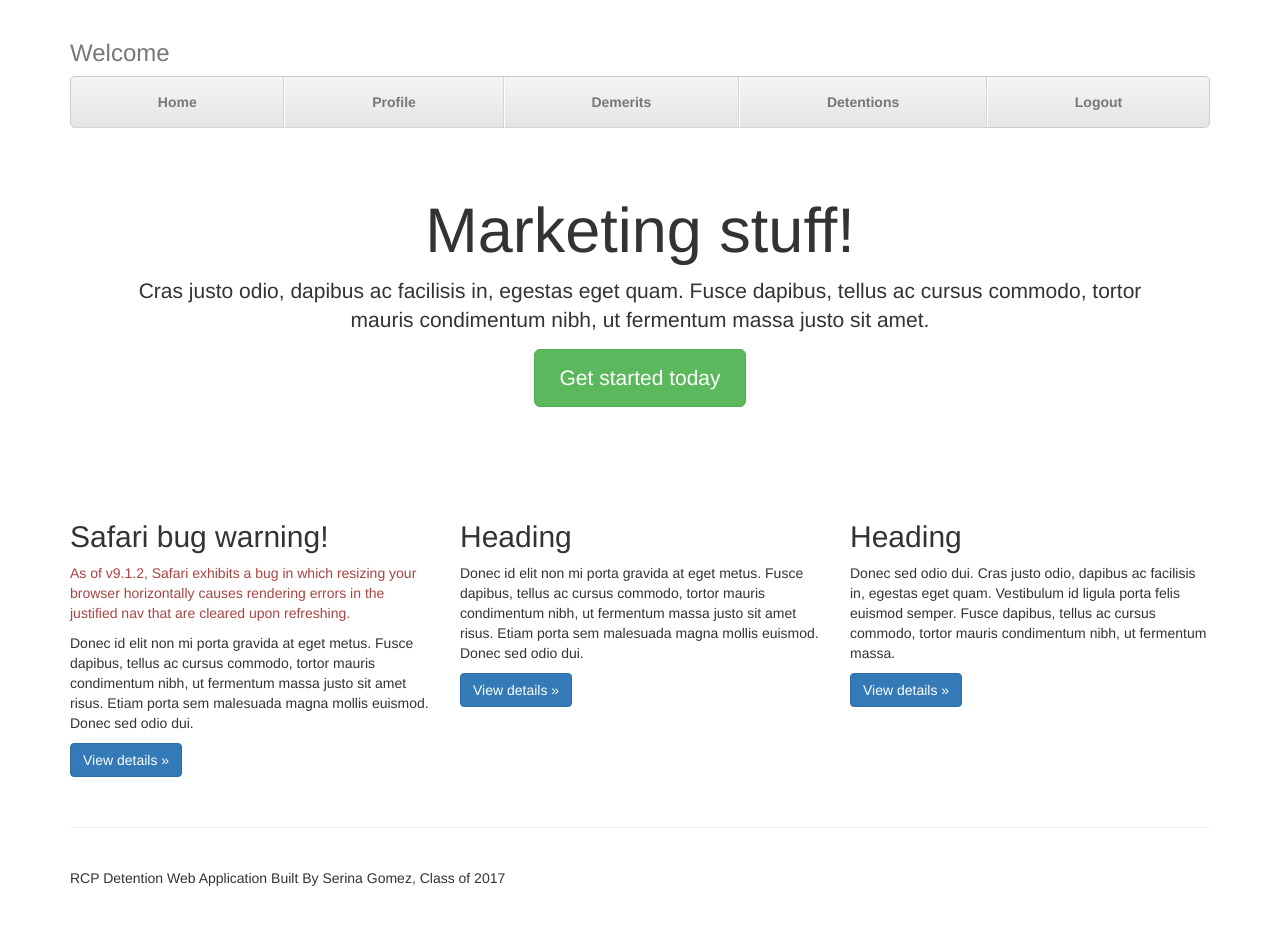
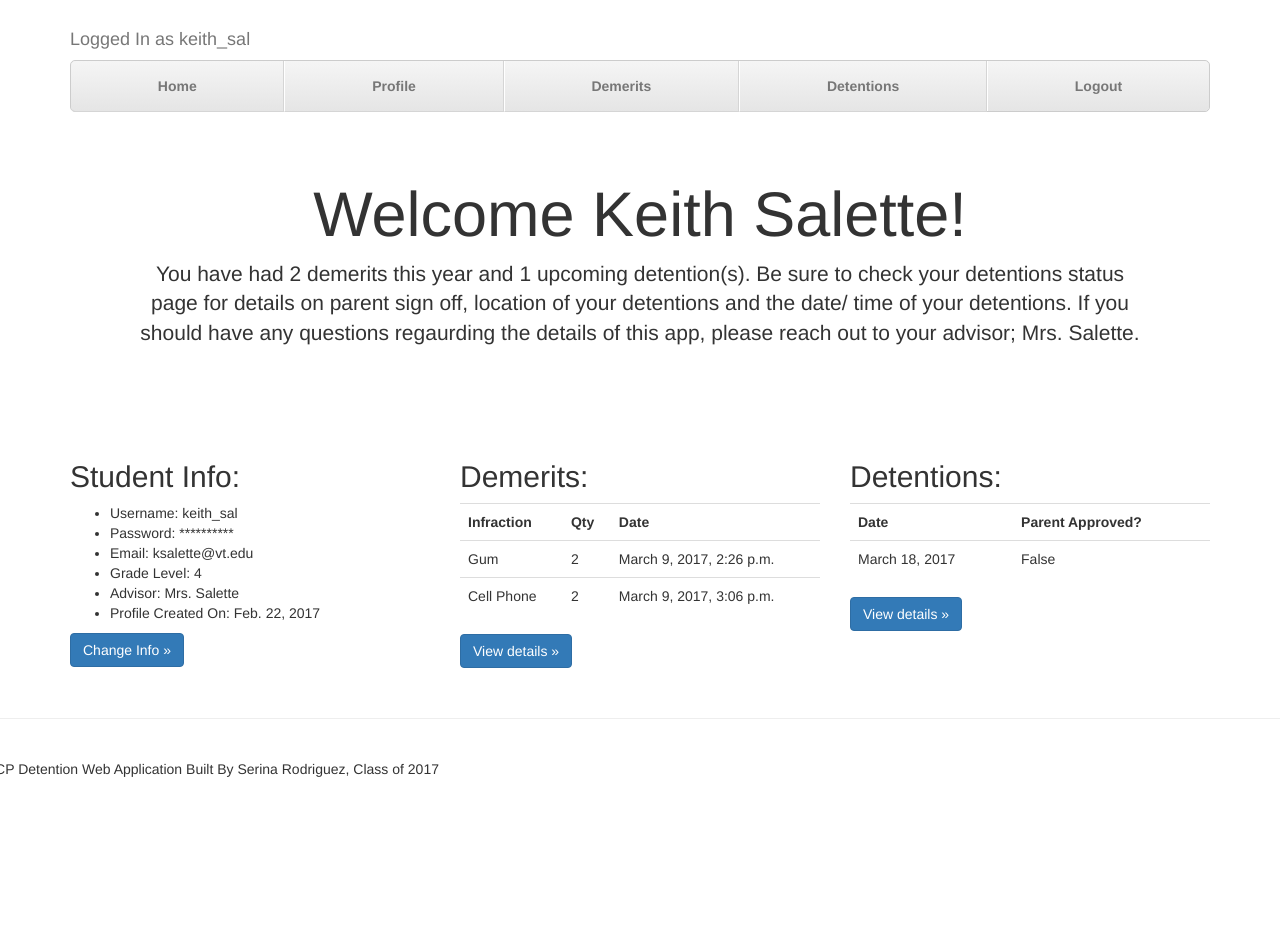
Before and after one commit to EttelasK/stemApp, a Django app: page / in a window 1280 px wide. After the commit the page ends 777 px from the top, so only its background shows below. Run offline with Django 3.2, Linux system fonts and the light colour scheme; a user stored in the database is signed in; data comes from the database, SQL or seed files in the repository; both versions use the stored data as it was after the commit; some libraries are stand-ins or nearby versions.

Commit message:
Update to index.html

```diff
--- a/detention/models.py
+++ b/detention/models.py
@@ -49,6 +49,8 @@
     student = models.ForeignKey(StudentProfile)
     infraction = models.CharField(max_length=200)
     demerit_quantity = models.IntegerField()
+    def __str__(self):
+        return '%s - %s'% (self.student, self.infraction)
 
 class Detention(models.Model):
     detention_date = models.DateField()
@@ -56,5 +58,13 @@
     location = models.CharField(max_length=50)
     parent_profile = models.ForeignKey(ParentProfile)
     parent_approval = models.BooleanField(default=False)
-    parent_approval_date = models.DateField(default=datetime.datetime.now)
+    parent_approval_date = models.DateField(blank=True, null=True)
     demerit = models.ManyToManyField(Demerit)
+    def __str__(self):
+        return 'Detention on %s'% (self.detention_date)
+    def complete(self):
+        if self.detention_date >= datetime.datetime.now:
+            completed = False
+        elif self.detention_date < datetime.datetime.now:
+            completed = True
+        return completed
--- a/detention/templates/detention/base.html
+++ b/detention/templates/detention/base.html
@@ -37,7 +37,11 @@
       <!-- The justified navigation menu is meant for single line per list item.
            Multiple lines will require custom code not provided by Bootstrap. -->
       <div class="masthead">
-        <h3 class="text-muted">Welcome </h3>
+        {% if student %}
+        <h4 class="text-muted">Logged In as {{student.username}}</h4>
+        {% else %}
+        <h4 class="text-muted">Logged In as {{parent.username}}</h4>
+        {% endif %}
         <nav>
           <ul class="nav nav-justified">
             <li><a href="{% url 'index' %}">Home</a></li>
@@ -52,10 +56,13 @@
 
         {% endblock %}
         <!-- Site footer -->
-        <footer class="footer">
-            <p>RCP Detention Web Application Built By Serina Gomez, Class of 2017</p>
-        </footer>
+
     </div> <!-- /container -->
+    <div class="row">
+      <footer class="footer">
+        <p>RCP Detention Web Application Built By Serina Rodriguez, Class of 2017</p>
+      </footer>
+    </div>
     <!-- IE10 viewport hack for Surface/desktop Windows 8 bug -->
     <script src="../../assets/js/ie10-viewport-bug-workaround.js"></script>
     <!-- jQuery -->
--- a/detention/templates/detention/index.html
+++ b/detention/templates/detention/index.html
@@ -6,28 +6,82 @@
 
       <!-- Jumbotron -->
       <div class="jumbotron">
-        <h1>Marketing stuff!</h1>
-        <p class="lead">Cras justo odio, dapibus ac facilisis in, egestas eget quam. Fusce dapibus, tellus ac cursus commodo, tortor mauris condimentum nibh, ut fermentum massa justo sit amet.</p>
-        <p><a class="btn btn-lg btn-success" href="#" role="button">Get started today</a></p>
+        {% if student %}
+        <h1>Welcome {{student}}!</h1>
+        {% else %}
+        <h1>Welcome {{parent}}!</h1>
+        {% endif %}
+        <p class="lead">You have had {{demerits.count}} demerits this year and {{detentions.count}} upcoming detention(s).
+            Be sure to check your detentions status page for details on parent sign off, location of your detentions and the date/ time of your detentions.
+            If you should have any questions regaurding the details of this app, please reach out to your advisor; {% if student %}{{student.advisor}}{% else %}{{parent.student_username.advisor}}{% endif %}.
+        </p>
       </div>
-
       <!-- Example row of columns -->
       <div class="row">
         <div class="col-lg-4">
-          <h2>Safari bug warning!</h2>
-          <p class="text-danger">As of v9.1.2, Safari exhibits a bug in which resizing your browser horizontally causes rendering errors in the justified nav that are cleared upon refreshing.</p>
-          <p>Donec id elit non mi porta gravida at eget metus. Fusce dapibus, tellus ac cursus commodo, tortor mauris condimentum nibh, ut fermentum massa justo sit amet risus. Etiam porta sem malesuada magna mollis euismod. Donec sed odio dui. </p>
-          <p><a class="btn btn-primary" href="#" role="button">View details &raquo;</a></p>
+          <h2>Student Info:</h2>
+            {% if student %}
+            <ul>
+                <li>Username: {{student.username}}</li>
+                <li>Password: **********</li>
+                <li>Email: {{student.email}}</li>
+                <li>Grade Level: {{student.grade_level}}</li>
+                <li>Advisor: {{student.advisor}}</li>
+                <li>Profile Created On: {{student.date_created}}</li>
+            </ul>
+            {% else %}
+            <ul>
+                <li>Username: {{parent.username}}</li>
+                <li>Password: **********</li>
+                <li>Email: {{parent.email}}</li>
+                <li>Student's Grade Level: {{parent.student_username.grade_level}}</li>
+                <li>Student's Advisor: {{parent.student_username.advisor}}</li>
+                <li>Profile Created On: {{parent.date_created}}</li>
+            </ul>
+            {% endif %}
+          <p><a class="btn btn-primary" href="#" role="button">Change Info &raquo;</a></p>
         </div>
         <div class="col-lg-4">
-          <h2>Heading</h2>
-          <p>Donec id elit non mi porta gravida at eget metus. Fusce dapibus, tellus ac cursus commodo, tortor mauris condimentum nibh, ut fermentum massa justo sit amet risus. Etiam porta sem malesuada magna mollis euismod. Donec sed odio dui. </p>
-          <p><a class="btn btn-primary" href="#" role="button">View details &raquo;</a></p>
-       </div>
+          <h2>Demerits:</h2>
+            {% if demerits %}
+            <div class="table-responsive">
+                <table class="table">
+                    <th>Infraction</th>
+                    <th>Qty</th>
+                    <th>Date</th>
+            {% for d in demerits %}
+                    <tr>
+                        <td>{{d.infraction}}</td>
+                        <td>{{d.demerit_quantity}}</td>
+                        <td>{{d.date_assigned}}</td>
+                    </tr>
+            {% endfor %}
+                </table>
+            </div>
+            {% else %}
+                <p>You have no demerits so far this year. Way to go!</p>
+                {% endif %}
+              <p><a class="btn btn-primary" href="#" role="button">View details &raquo;</a></p>
+        </div>
         <div class="col-lg-4">
-          <h2>Heading</h2>
-          <p>Donec sed odio dui. Cras justo odio, dapibus ac facilisis in, egestas eget quam. Vestibulum id ligula porta felis euismod semper. Fusce dapibus, tellus ac cursus commodo, tortor mauris condimentum nibh, ut fermentum massa.</p>
-          <p><a class="btn btn-primary" href="#" role="button">View details &raquo;</a></p>
+          <h2>Detentions:</h2>
+            {% if detentions %}
+            <div class="table-responsive">
+                <table class="table">
+                    <th>Date</th>
+                    <th>Parent Approved?</th>
+                    {% for det in detentions %}
+                    <tr>
+                        <td>{{det.detention_date}}</td>
+                        <td>{{det.parent_approval}}</td>
+                    </tr>
+                    {% endfor %}
+                </table>
+            </div>
+            {% else %}
+              <p>You have no detentions so far this year. Way to go!</p>
+                {% endif %}
+              <p><a class="btn btn-primary" href="#" role="button">View details &raquo;</a></p>
         </div>
       </div>
 
--- a/detention/views.py
+++ b/detention/views.py
@@ -11,9 +11,19 @@
     if username_pk is None:
         return redirect('login')
     else:
-        student = None
-        #student = StudentProfile.objects.get(username=request.user)
-    context = {'student':student}
+        student_check = StudentProfile.objects.filter(username=request.user)
+        parent_check = ParentProfile.objects.filter(username=request.user)
+        if len(student_check) > 0:
+            parent = None
+            student = StudentProfile.objects.get(username=request.user)
+            demerits = Demerit.objects.filter(student=student)
+            detentions = Detention.objects.filter(demerit__student=student).distinct()
+        elif len(parent_check) > 0:
+            student = None
+            parent = ParentProfile.objects.get(username=request.user)
+            demerits = Demerit.objects.filter(student=parent.student_username)
+            detentions = Detention.objects.filter(demerit__student=parent.student_username)
+    context = {'student':student,'parent':parent, 'detentions':detentions,'demerits':demerits}
     return render(request, 'detention/index.html', context)
 
 def studentregister(request):
```
Also changed, not shown: db.sqlite3, detention/migrations/0002_auto_20170309_1531.py (added).
